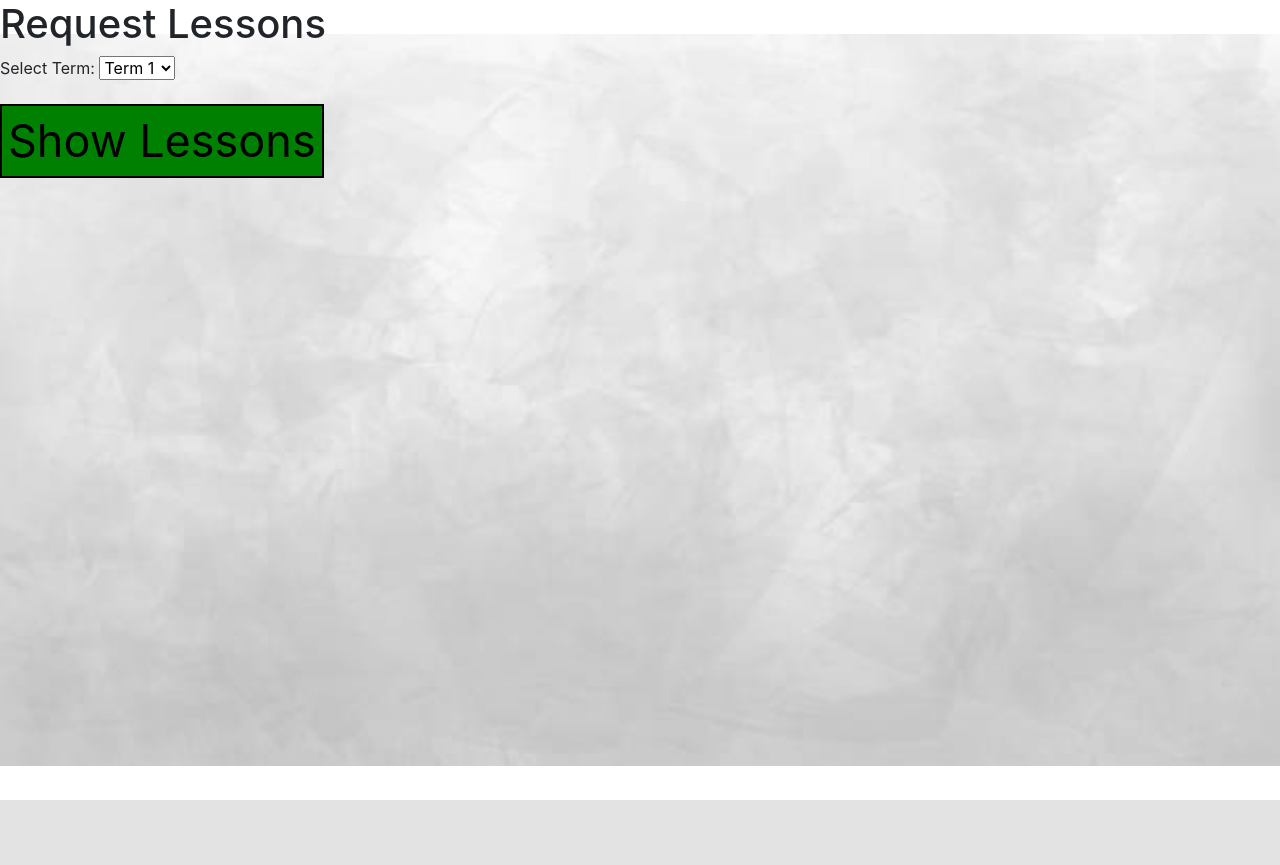
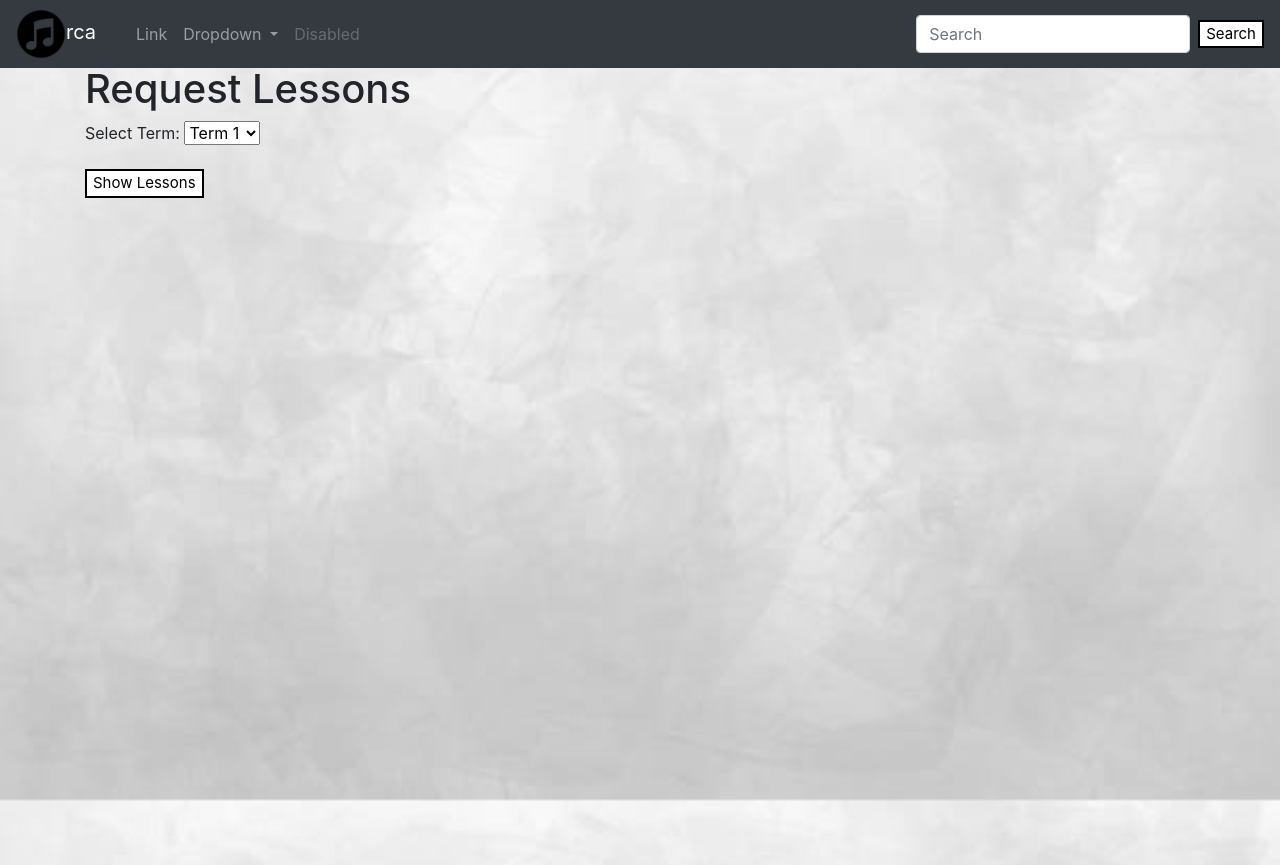
Before and after one commit to muzami1ali/Orca, a Django app: page /request_lessons/ in a window 1280 px wide. Before the commit the page ends 800 px from the top, so only its background shows below. Run offline with Django 4.2, Linux system fonts and the light colour scheme; the visitor is signed in with stand-in values (Sample User, id 1); some libraries are stand-ins or nearby versions.

Commit message:
added styling to the navbar

```diff
--- a/lessons/static/custom.css
+++ b/lessons/static/custom.css
@@ -1,7 +1,9 @@
 html,body{
   min-height: 100%;
 }
-body{height:100vh}
+body{height:100vh;
+      padding-top: 65px;
+    }
 
 
 #cover-image {
@@ -11,9 +13,13 @@ body{height:100vh}
   -moz-background-size: cover;
   background-size: 100%;
   -o-background-size: cover;
+}
+#nav-icon {
+  height:50px;
+}
 
 
-}
+
 #lessons{
   font-family: "Lucida Console", "Coursier New", monospace;
   border-collapse: collapse;
@@ -60,18 +66,13 @@ table.lesson-information{
 }
 .lessons{
   align-items: center;
-  background-color: green;
+  background-color: #fff;
   color: black;
   border: 2px solid #000000;
-  transition-duration: 0.2;
-  font-size: 45px;
+  font-size: 15px;
+  box-shadow: transparent 0 0 0 3px;
 
   }
-
-
-
-
-
 
 
 input[type=]
--- a/lessons/templates/partials/navbar.html
+++ b/lessons/templates/partials/navbar.html
@@ -0,0 +1,38 @@
+<nav class="navbar navbar-expand-lg navbar-dark bg-dark fixed-top pt-1 pb-1 mb-3">
+
+  <a class="navbar-brand" href="{% url 'home' %}">
+    {% load static %}<img id = "nav-icon" src = "{% static "images/pngegg.png" %}" >rca</a>
+  <button class="navbar-toggler" type="button" data-toggle="collapse" data-target="#navbarSupportedContent" aria-controls="navbarSupportedContent" aria-expanded="false" aria-label="Toggle navigation">
+    <span class="navbar-toggler-icon"></span>
+  </button>
+
+  <div class="collapse navbar-collapse" id="navbarSupportedContent">
+    <ul class="navbar-nav mr-auto">
+      <li class="nav-item active">
+        <a class="nav-link" href="#"> <span class="sr-only">(current)</span></a>
+      </li>
+      <li class="nav-item">
+        <a class="nav-link" href="#">Link</a>
+      </li>
+      <li class="nav-item dropdown">
+        <a class="nav-link dropdown-toggle" href="#" id="navbarDropdown" role="button" data-toggle="dropdown" aria-haspopup="true" aria-expanded="false">
+          Dropdown
+        </a>
+        <div class="dropdown-menu" aria-labelledby="navbarDropdown">
+          <a class="dropdown-item" href="#">Action</a>
+          <a class="dropdown-item" href="#">Another action</a>
+          <div class="dropdown-divider"></div>
+          <a class="dropdown-item" href="#">Something else here</a>
+        </div>
+      </li>
+      <li class="nav-item">
+        <a class="nav-link disabled" href="#">Disabled</a>
+      </li>
+    </ul>
+    <form class="form-inline my-2 my-lg-0">
+      <input class="form-control mr-sm-2" type="search" placeholder="Search" aria-label="Search">
+      <button class=" lessons btn-outline-success my-2 my-sm-0" type="submit">Search</button>
+    </form>
+  </div>
+
+</nav>
--- a/lessons/templates/student_request_lessons.html
+++ b/lessons/templates/student_request_lessons.html
@@ -1,5 +1,6 @@
 {% extends 'base-content.html' %}
 {% block content%}
+<div class="container vh-100">
 
 
 
@@ -33,6 +34,8 @@
         {% endfor %}
       </table>
       {% endif %}
+    </div>
+
 
 
 
```
Also changed, not shown: lessons/static/images/nav-icon.jpg (added), lessons/static/images/pngegg.png (added).
